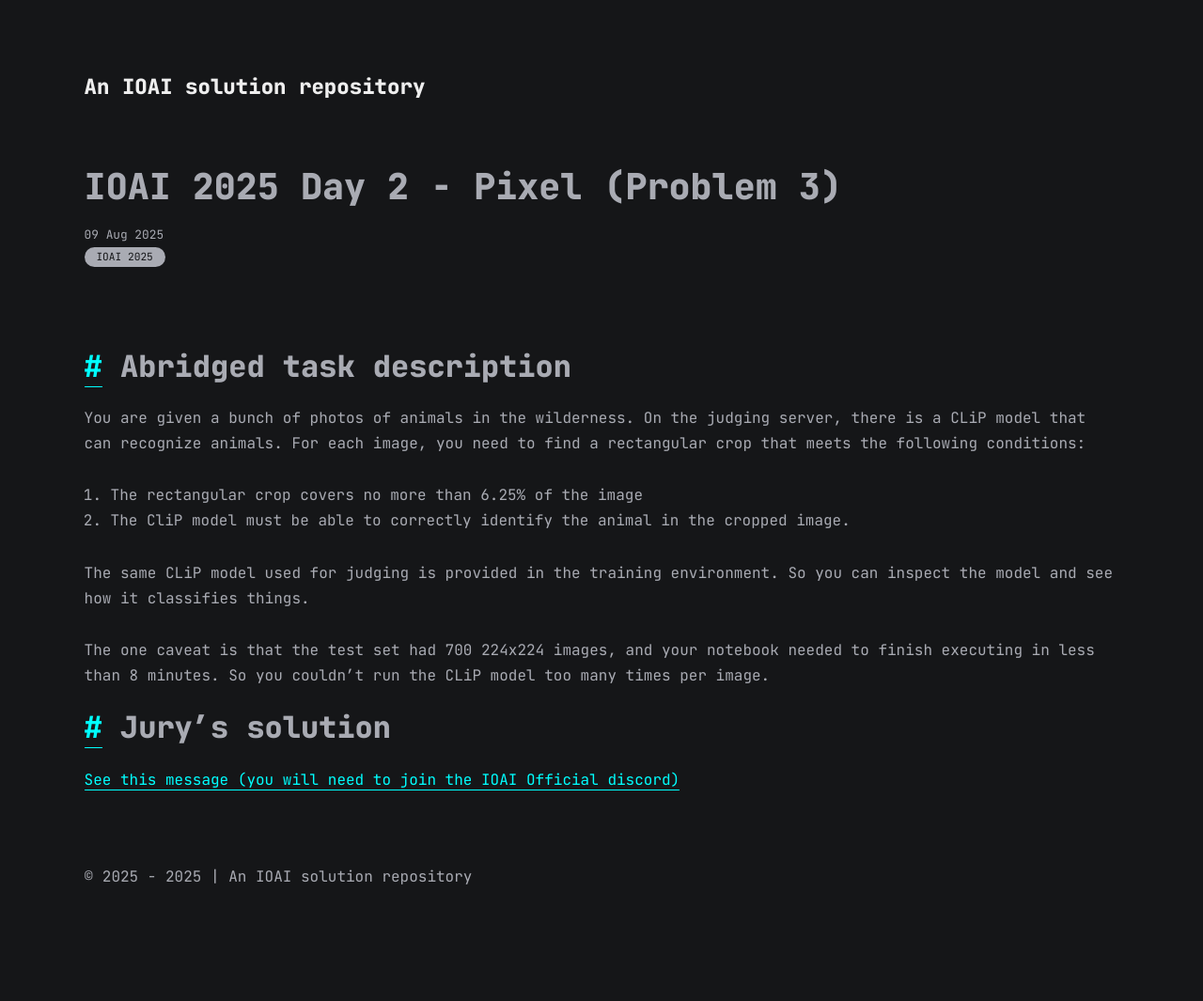
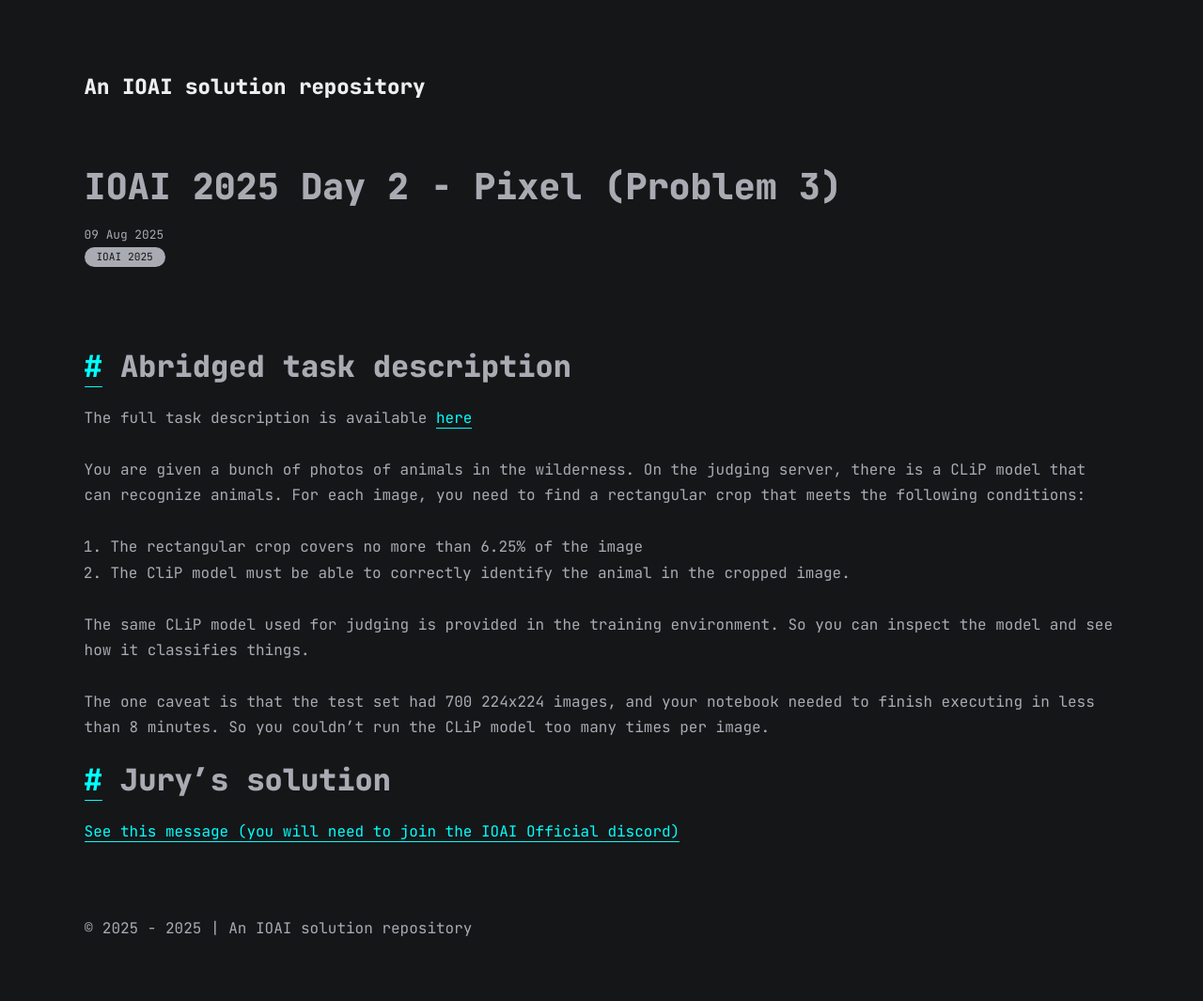
Before and after one commit to ioai-writeup/ioai-writeup.github.io, a Jekyll site: the page built from all_collections/_posts/2025-08-09-d2p3-pixel.md, in a window 1280 px wide. Shown: the whole page at 94% size. Built offline with Jekyll 4.4.1, drawn with Linux system fonts in a browser that asks for light colours; before the commit the page ends 1010 px from its top, so only the background shows below that.

Commit message:
Update 2025-08-09-d2p3-pixel.md

```diff
--- a/all_collections/_posts/2025-08-09-d2p3-pixel.md
+++ b/all_collections/_posts/2025-08-09-d2p3-pixel.md
@@ -6,6 +6,8 @@ categories: ["IOAI 2025"]
 mathjax: true
 ---
 # Abridged task description
+
+The full task description is available [here](https://ioai.bohrium.com/competitions/9219232621?tab=introduce)
 
 You are given a bunch of photos of animals in the wilderness. On the judging server, there is a CLiP model that can recognize animals. For each image, you need to find a rectangular crop that meets the following conditions:
 1. The rectangular crop covers no more than 6.25% of the image
```
